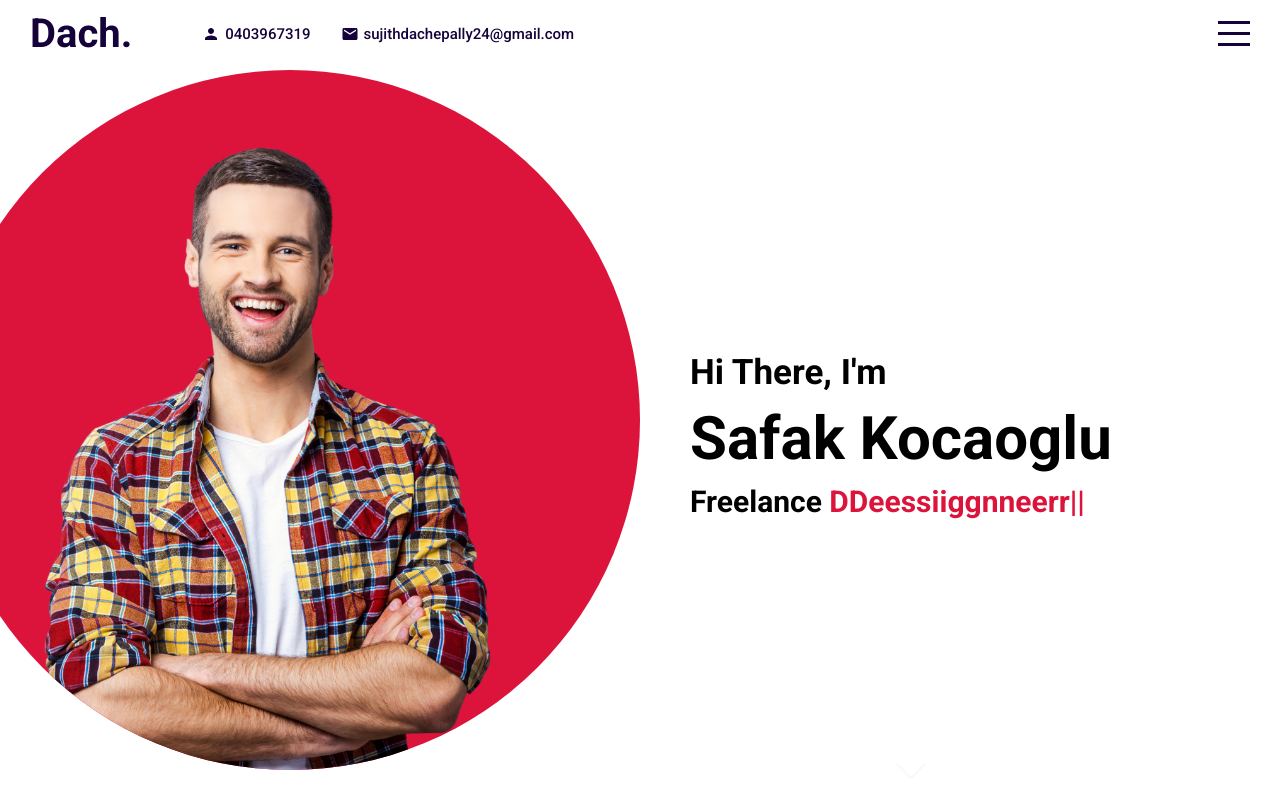
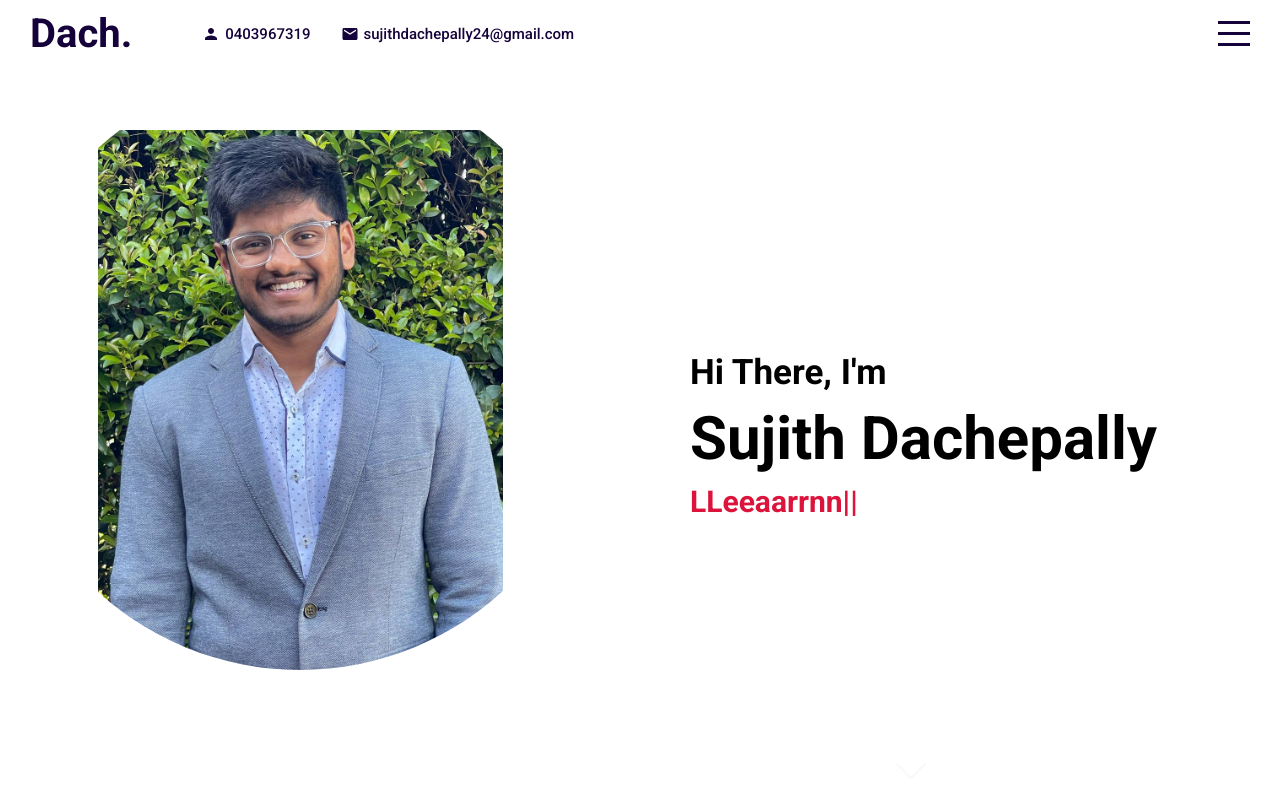
Before and after one commit to sujith248/personal-portfolio-, a React (Create React App) app: page / in a window 1280 px wide. Built offline with nearby package versions, Linux system fonts and the light colour scheme.

Commit message:
added profile photo

```diff
--- a/src/components/Welcome/Welcome.jsx
+++ b/src/components/Welcome/Welcome.jsx
@@ -10,7 +10,7 @@ export default function Welcome() {
       showCursor: true,
       backDelay: 1500,
       backSpeed:60,
-      strings: ["Developer", "Designer", "Content Creator"],
+      strings: ['"Developer"', "Learner"],
     });
   }, []);
 
@@ -24,9 +24,9 @@ export default function Welcome() {
       <div className="right">
         <div className="wrapper">
           <h2>Hi There, I'm</h2>
-          <h1>Safak Kocaoglu</h1>
+          <h1>Sujith Dachepally</h1>
           <h3>
-            Freelance <span ref={textRef}></span>
+            <span ref={textRef}></span>
           </h3>
         </div>
         <a href="#portfolio">
--- a/src/components/Welcome/welcome.scss
+++ b/src/components/Welcome/welcome.scss
@@ -14,14 +14,14 @@
     overflow: hidden;
 
     .imgContainer {
-      width: 700px;
-      height: 700px;
-      background-color: crimson;
+      width: 600px;
+      height: 600px;
+      background-color: transparent;
       border-radius: 50%;
       display: flex;
       align-items: flex-end;
       justify-content: center;
-      float: right;
+      float: left;
 
       @include mobile{
         align-items: flex-start;
```
Also changed, not shown: public/assets/man.png.
